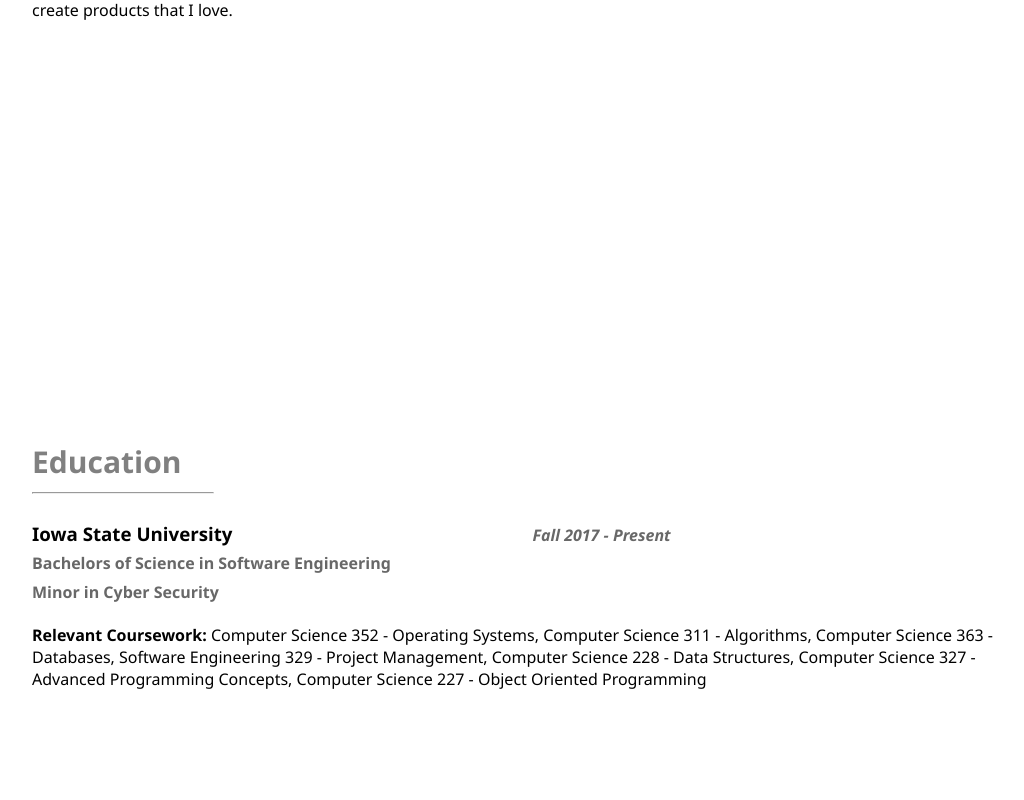
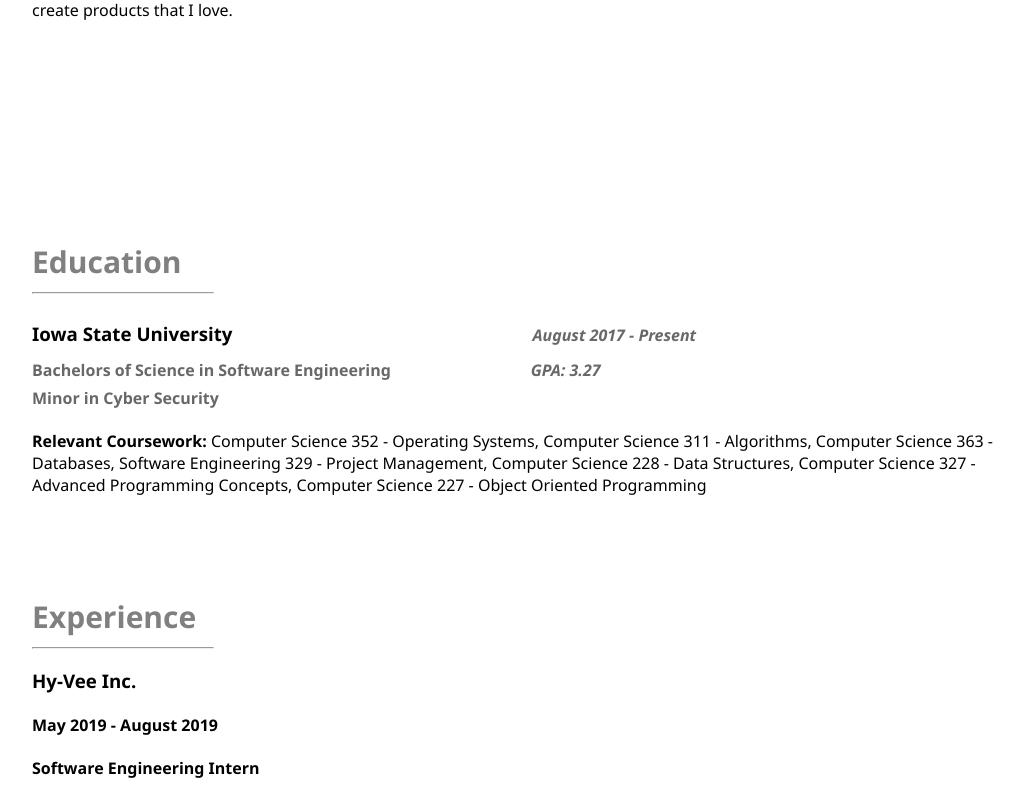
Before and after one commit to dms909/New-Website, a React (Create React App) app: page / in a window 1280 px wide. Shown: the part 1485-2285 px from the top of the page, without its empty margins (226-1250 px from the left). Before the commit the page ends 2191 px from the top, so only its background shows below. Built offline with nearby package versions, Linux system fonts and the light colour scheme.

Commit message:
Added GPA to education section

```diff
--- a/src/App.js
+++ b/src/App.js
@@ -2,6 +2,7 @@
 import Header from './components/Header';
 import AboutMe from './components/AboutMe';
 import Education from './components/Education';
+import Experience from './components/Experience';
 
 function App() {
   return (
@@ -9,6 +10,7 @@
       <Header />
       <AboutMe />
       <Education />
+      <Experience />
     </div>
   );
 }
--- a/src/components/Education.js
+++ b/src/components/Education.js
@@ -7,10 +7,14 @@
             <hr align="left"/>
 
             <h3 className="EducationSchoolName">Iowa State University</h3>
-            <h4 className="EducationDate"><i>Fall 2017 - Present</i></h4>
+            <h4 className="EducationDate"><i>August 2017 - Present</i></h4>
 
-            <h4 className="EducationMajor">Bachelors of Science in Software Engineering</h4>
-            <h4 className="EducationMinor">Minor in Cyber Security</h4>
+            <div className="EducationInformation">
+                <h4 className="EducationMajor">Bachelors of Science in Software Engineering</h4>
+                <h4 className="EducationGPA"><i>GPA: 3.27</i></h4>
+                <h4 className="EducationMinor">Minor in Cyber Security</h4>
+            </div>
+
 
             <p className="EducationCoursework"><b>Relevant Coursework:</b> Computer Science 352 - Operating Systems, Computer Science 311 - Algorithms, Computer Science 363 -
             Databases, Software Engineering 329 - Project Management,  Computer Science 228 - Data Structures, Computer Science 327 - Advanced Programming Concepts,
--- /dev/null
+++ b/src/components/Experience.js
@@ -0,0 +1,20 @@
+import React from 'react'
+
+const Experience = () => {
+    return (
+        <div className="Experience">
+            <h2>Experience</h2>
+            <hr align="left"/>
+
+            <div className="ExperienceListß">
+                <h3>Hy-Vee Inc.</h3>
+                <h4>May 2019 - August 2019</h4>
+                <h4>Software Engineering Intern</h4>
+
+
+            </div>
+        </div>
+     );
+}
+
+export default Experience;
--- a/src/index.css
+++ b/src/index.css
@@ -1,5 +1,11 @@
 .App {
   font-family: 'Segoe UI', Tahoma, Geneva, Verdana, sans-serif;
+}
+
+hr {
+  margin-top: -15px;
+  background-color: #808080;
+  width: 180px;
 }
 
 .Header {
@@ -28,12 +34,6 @@
   font-size: 30px;
 }
 
-.AboutMe hr {
-  margin-top: -15px;
-  background-color: #808080;
-  width: 180px;
-}
-
 .AboutText {
   display: grid;
   grid-template-columns: 1fr 1fr;
@@ -50,19 +50,13 @@
 
 
 .Education {
-  margin-top: 400px;
+  margin-top: 200px;
   margin-left: 250px;
 }
 
 .Education h2 {
   color: #808080;
   font-size: 30px;
-}
-
-.Education hr {
-  margin-top: -15px;
-  background-color: #808080;
-  width: 180px;
 }
 
 .EducationSchoolName {
@@ -75,9 +69,19 @@
   color: #686868;
 }
 
+.EducationInformation {
+  margin-top: -30px;;
+}
 .EducationMajor {
   color: #686868;
   margin-top: -15px;
+  display: inline-block;
+}
+
+.EducationGPA {
+  color: #686868;
+  margin-left: 140px;
+  display: inline-block;
 }
 
 .EducationMinor {
@@ -85,6 +89,16 @@
   margin-top: -15px;
 }
 
+.Experience {
+  margin-top: 100px;
+  margin-left: 250px;
+}
+
+.Experience h2 {
+  color: #808080;
+  font-size: 30px;
+}
+
 @keyframes fadeIn {
   0% {opacity: 0;}
   100% {opacity: 1;}
```
